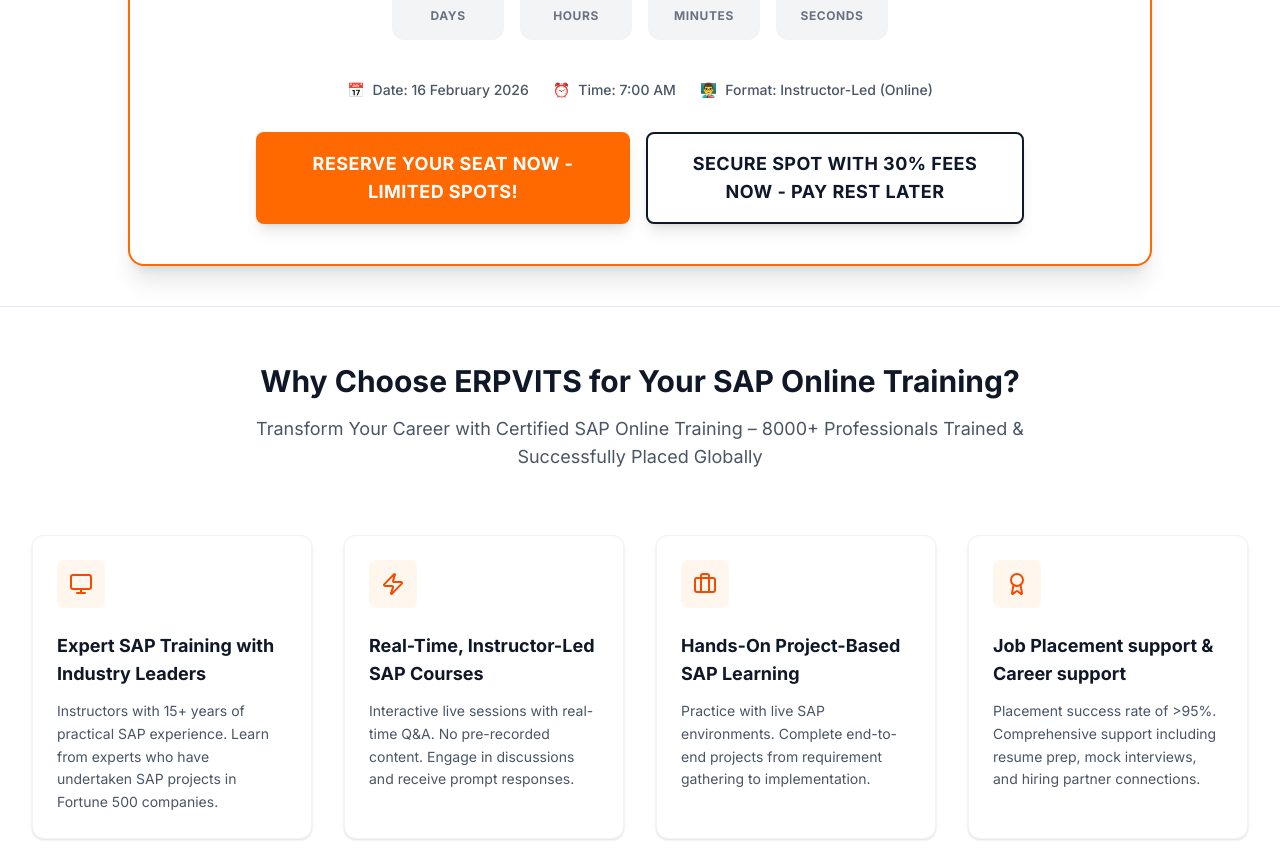
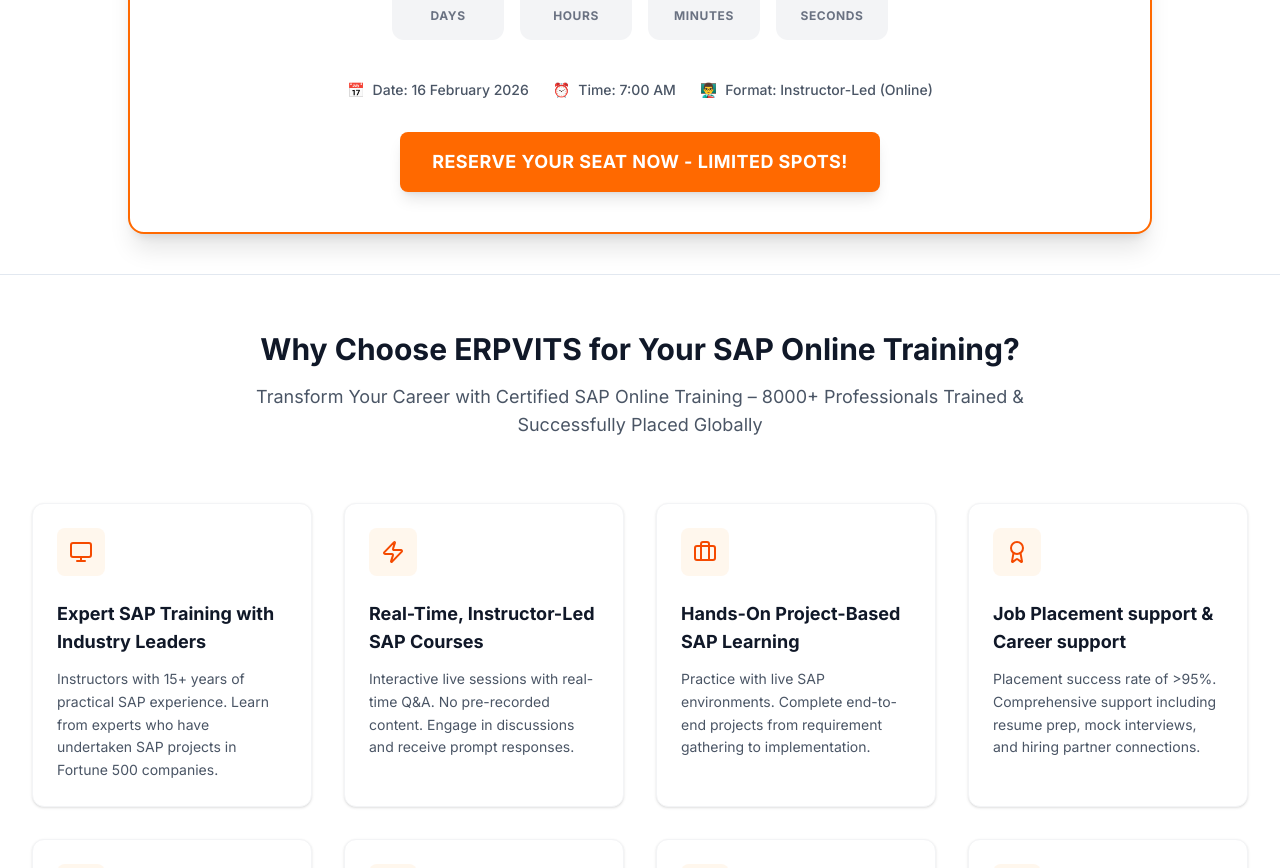
Before and after one commit to Allentics/ERPVITS-PROJECT, a Next.js app: page / in a window 1280 px wide. Shown: the part 1104-1972 px from the top of the page. Built offline with nearby package versions, Linux system fonts and the light colour scheme; no server answers; the database is empty.

Commit message:
Remove secondary CTA button from UrgencySection

```diff
--- a/components/home/UrgencySection.tsx
+++ b/components/home/UrgencySection.tsx
@@ -135,16 +135,11 @@
                 <div className="flex flex-col md:flex-row justify-center gap-4 max-w-3xl mx-auto">
                     <button
                         onClick={() => setIsContactModalOpen(true)}
-                        className="bg-orange-500 hover:bg-orange-600 text-white px-8 py-4 rounded-lg font-bold shadow-lg text-lg flex-1 uppercase tracking-wide transition-transform hover:-translate-y-0.5"
+                        className="bg-orange-500 hover:bg-orange-600 text-white px-8 py-4 rounded-lg font-bold shadow-lg text-lg w-full md:w-auto min-w-[300px] uppercase tracking-wide transition-transform hover:-translate-y-0.5"
                     >
                         {content.cta_primary}
                     </button>
-                    <button
-                        onClick={() => setIsContactModalOpen(true)}
-                        className="bg-white hover:bg-gray-50 text-slate-900 border-2 border-slate-900 px-8 py-4 rounded-lg font-bold shadow-lg text-lg flex-1 uppercase tracking-wide transition-transform hover:-translate-y-0.5"
-                    >
-                        {content.cta_secondary}
-                    </button>
+
                 </div>
             </div>
         </section>
```
